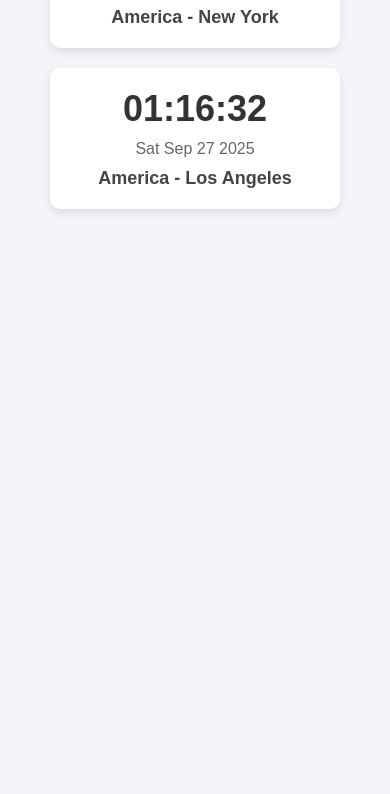
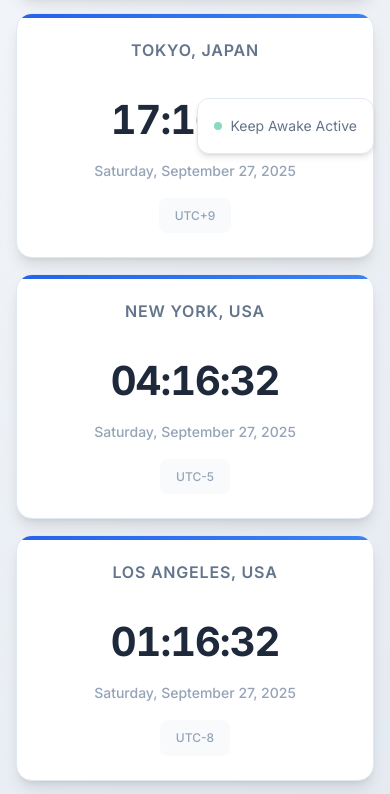
Before and after one commit to ashwanisinghel/KeepScreenAwake, a plain HTML site: page keep-awake.html in a window 390 px wide. Shown: the part 674-1468 px from the top of the page. Before the commit the page ends 903 px from the top, so only its background shows below. Drawn offline with Linux system fonts and the light colour scheme.

Commit message:
refactor: enhance layout and styling for Global Time Dashboard with improved responsiveness and visual design

```diff
--- a/keep-awake.html
+++ b/keep-awake.html
@@ -1,107 +1,302 @@
 <!DOCTYPE html>
 <html lang="en">
+
 <head>
     <meta charset="UTF-8">
     <meta name="viewport" content="width=device-width, initial-scale=1.0">
-    <title>World Clock Dashboard</title>
+    <title>Global Time Dashboard</title>
+    <link href="https://fonts.googleapis.com/css2?family=Inter:wght@300;400;500;600;700&display=swap" rel="stylesheet">
     <style>
+        :root {
+            --primary-color: #2563eb;
+            --secondary-color: #64748b;
+            --background-color: #f8fafc;
+            --card-background: #ffffff;
+            --text-primary: #1e293b;
+            --text-secondary: #64748b;
+            --text-muted: #94a3b8;
+            --border-color: #e2e8f0;
+            --shadow-sm: 0 1px 2px 0 rgb(0 0 0 / 0.05);
+            --shadow-md: 0 4px 6px -1px rgb(0 0 0 / 0.1), 0 2px 4px -2px rgb(0 0 0 / 0.1);
+            --shadow-lg: 0 10px 15px -3px rgb(0 0 0 / 0.1), 0 4px 6px -4px rgb(0 0 0 / 0.1);
+        }
+
+        * {
+            box-sizing: border-box;
+        }
+
         body {
-            background: #f4f4f9;
-            font-family: Arial, sans-serif;
+            background: linear-gradient(135deg, var(--background-color) 0%, #e2e8f0 100%);
+            font-family: 'Inter', -apple-system, BlinkMacSystemFont, 'Segoe UI', Roboto, sans-serif;
             margin: 0;
             padding: 0;
+            min-height: 100vh;
             display: flex;
             flex-direction: column;
             align-items: center;
+            line-height: 1.6;
         }
-        h1 {
-            margin-top: 20px;
-            color: #333;
+
+        .header {
+            text-align: center;
+            margin: 2rem 0 3rem 0;
+            padding: 0 1rem;
         }
+
+        .header h1 {
+            font-size: 2.5rem;
+            font-weight: 700;
+            color: var(--text-primary);
+            margin: 0 0 0.5rem 0;
+            letter-spacing: -0.025em;
+        }
+
+        .header p {
+            font-size: 1.125rem;
+            color: var(--text-secondary);
+            margin: 0;
+            font-weight: 400;
+        }
+
         .dashboard {
+            display: grid;
+            grid-template-columns: repeat(auto-fit, minmax(280px, 1fr));
+            gap: 1.5rem;
+            max-width: 1200px;
+            width: 100%;
+            padding: 0 1rem;
+            margin-bottom: 3rem;
+        }
+
+        .card {
+            background: var(--card-background);
+            border-radius: 16px;
+            box-shadow: var(--shadow-lg);
+            padding: 2rem;
+            text-align: center;
+            border: 1px solid var(--border-color);
+            transition: all 0.3s ease;
+            position: relative;
+            overflow: hidden;
+        }
+
+        .card::before {
+            content: '';
+            position: absolute;
+            top: 0;
+            left: 0;
+            right: 0;
+            height: 4px;
+            background: linear-gradient(90deg, var(--primary-color), #3b82f6);
+        }
+
+        .card:hover {
+            transform: translateY(-4px);
+            box-shadow: 0 20px 25px -5px rgb(0 0 0 / 0.1), 0 8px 10px -6px rgb(0 0 0 / 0.1);
+        }
+
+        .card .location {
+            font-size: 1rem;
+            font-weight: 600;
+            color: var(--text-secondary);
+            margin-bottom: 1.5rem;
+            text-transform: uppercase;
+            letter-spacing: 0.05em;
+        }
+
+        .card .clock {
+            font-size: 3rem;
+            font-weight: 700;
+            color: var(--text-primary);
+            margin-bottom: 0.5rem;
+            font-variant-numeric: tabular-nums;
+            letter-spacing: -0.025em;
+        }
+
+        .card .date {
+            font-size: 0.875rem;
+            color: var(--text-muted);
+            font-weight: 500;
+            margin-bottom: 1rem;
+        }
+
+        .card .timezone-info {
+            font-size: 0.75rem;
+            color: var(--text-muted);
+            background: var(--background-color);
+            padding: 0.5rem 1rem;
+            border-radius: 8px;
+            display: inline-block;
+            font-weight: 500;
+        }
+
+        .status-indicator {
+            position: fixed;
+            bottom: 2rem;
+            right: 2rem;
+            background: var(--card-background);
+            border: 1px solid var(--border-color);
+            border-radius: 12px;
+            padding: 1rem;
+            box-shadow: var(--shadow-md);
             display: flex;
-            flex-wrap: wrap;
-            gap: 20px;
-            justify-content: center;
-            margin: 20px;
+            align-items: center;
+            gap: 0.5rem;
+            font-size: 0.875rem;
+            color: var(--text-secondary);
         }
-        .card {
-            background: #fff;
-            border-radius: 10px;
-            box-shadow: 0 4px 8px rgba(0,0,0,0.1);
-            padding: 20px;
-            width: 250px;
-            text-align: center;
+
+        .status-dot {
+            width: 8px;
+            height: 8px;
+            border-radius: 50%;
+            background: #10b981;
+            animation: pulse 2s infinite;
         }
-        .card .clock {
-            font-size: 36px;
-            font-weight: bold;
-            color: #333;
+
+        @keyframes pulse {
+
+            0%,
+            100% {
+                opacity: 1;
+            }
+
+            50% {
+                opacity: 0.5;
+            }
         }
-        .card .date {
-            margin-top: 10px;
-            font-size: 16px;
-            color: #666;
-        }
-        .card .location {
-            margin-top: 10px;
-            font-size: 18px;
-            font-weight: bold;
-            color: #444;
+
+        @media (max-width: 768px) {
+            .header h1 {
+                font-size: 2rem;
+            }
+
+            .header p {
+                font-size: 1rem;
+            }
+
+            .dashboard {
+                grid-template-columns: 1fr;
+                gap: 1rem;
+            }
+
+            .card {
+                padding: 1.5rem;
+            }
+
+            .card .clock {
+                font-size: 2.5rem;
+            }
+
+            .status-indicator {
+                bottom: 1rem;
+                right: 1rem;
+            }
         }
     </style>
 </head>
+
 <body>
-    <h1>World Clock Dashboard</h1>
+    <div class="header">
+        <h1>Global Time Dashboard</h1>
+        <p>Real-time world clock across major time zones</p>
+    </div>
+
     <div class="dashboard">
         <div class="card" data-timezone="Asia/Kolkata">
+            <div class="location">Mumbai, India</div>
             <div class="clock">--:--:--</div>
             <div class="date">--</div>
-            <div class="location">Asia - Mumbai</div>
+            <div class="timezone-info">UTC+5:30</div>
         </div>
         <div class="card" data-timezone="Europe/London">
+            <div class="location">London, UK</div>
             <div class="clock">--:--:--</div>
             <div class="date">--</div>
-            <div class="location">Europe - London</div>
+            <div class="timezone-info">UTC+0</div>
         </div>
         <div class="card" data-timezone="Asia/Tokyo">
+            <div class="location">Tokyo, Japan</div>
             <div class="clock">--:--:--</div>
             <div class="date">--</div>
-            <div class="location">Asia - Tokyo</div>
+            <div class="timezone-info">UTC+9</div>
         </div>
         <div class="card" data-timezone="America/New_York">
+            <div class="location">New York, USA</div>
             <div class="clock">--:--:--</div>
             <div class="date">--</div>
-            <div class="location">America - New York</div>
+            <div class="timezone-info">UTC-5</div>
         </div>
         <div class="card" data-timezone="America/Los_Angeles">
+            <div class="location">Los Angeles, USA</div>
             <div class="clock">--:--:--</div>
             <div class="date">--</div>
-            <div class="location">America - Los Angeles</div>
+            <div class="timezone-info">UTC-8</div>
         </div>
+        <div class="card" data-timezone="Australia/Sydney">
+            <div class="location">Sydney, Australia</div>
+            <div class="clock">--:--:--</div>
+            <div class="date">--</div>
+            <div class="timezone-info">UTC+11</div>
+        </div>
+    </div>
+
+    <div class="status-indicator">
+        <div class="status-dot"></div>
+        <span>Keep Awake Active</span>
     </div>
     <script>
         function updateTime() {
             const cards = document.querySelectorAll('.card');
             cards.forEach(card => {
                 const timezone = card.getAttribute('data-timezone');
-                const now = new Date().toLocaleString('en-US', { timeZone: timezone });
-                const date = new Date(now);
 
-                const hours = String(date.getHours()).padStart(2, '0');
-                const minutes = String(date.getMinutes()).padStart(2, '0');
-                const seconds = String(date.getSeconds()).padStart(2, '0');
+                // Create date object for the specific timezone
+                const now = new Date();
+                const options = {
+                    timeZone: timezone,
+                    hour12: false,
+                    hour: '2-digit',
+                    minute: '2-digit',
+                    second: '2-digit'
+                };
+
+                const dateOptions = {
+                    timeZone: timezone,
+                    weekday: 'long',
+                    year: 'numeric',
+                    month: 'long',
+                    day: 'numeric'
+                };
+
+                const timeString = now.toLocaleTimeString('en-US', options);
+                const dateString = now.toLocaleDateString('en-US', dateOptions);
 
                 const clock = card.querySelector('.clock');
                 const dateElement = card.querySelector('.date');
 
-                clock.textContent = `${hours}:${minutes}:${seconds}`;
-                dateElement.textContent = date.toDateString();
+                clock.textContent = timeString;
+                dateElement.textContent = dateString;
             });
         }
 
+        // Update time immediately and then every second
+        updateTime();
         setInterval(updateTime, 1000);
-        updateTime();
+
+        // Add smooth loading animation
+        window.addEventListener('load', () => {
+            const cards = document.querySelectorAll('.card');
+            cards.forEach((card, index) => {
+                card.style.opacity = '0';
+                card.style.transform = 'translateY(20px)';
+                setTimeout(() => {
+                    card.style.transition = 'all 0.6s ease';
+                    card.style.opacity = '1';
+                    card.style.transform = 'translateY(0)';
+                }, index * 100);
+            });
+        });
     </script>
     <script>
         let wakeLock = null;
@@ -130,4 +325,5 @@
         });
     </script>
 </body>
+
 </html>
```
